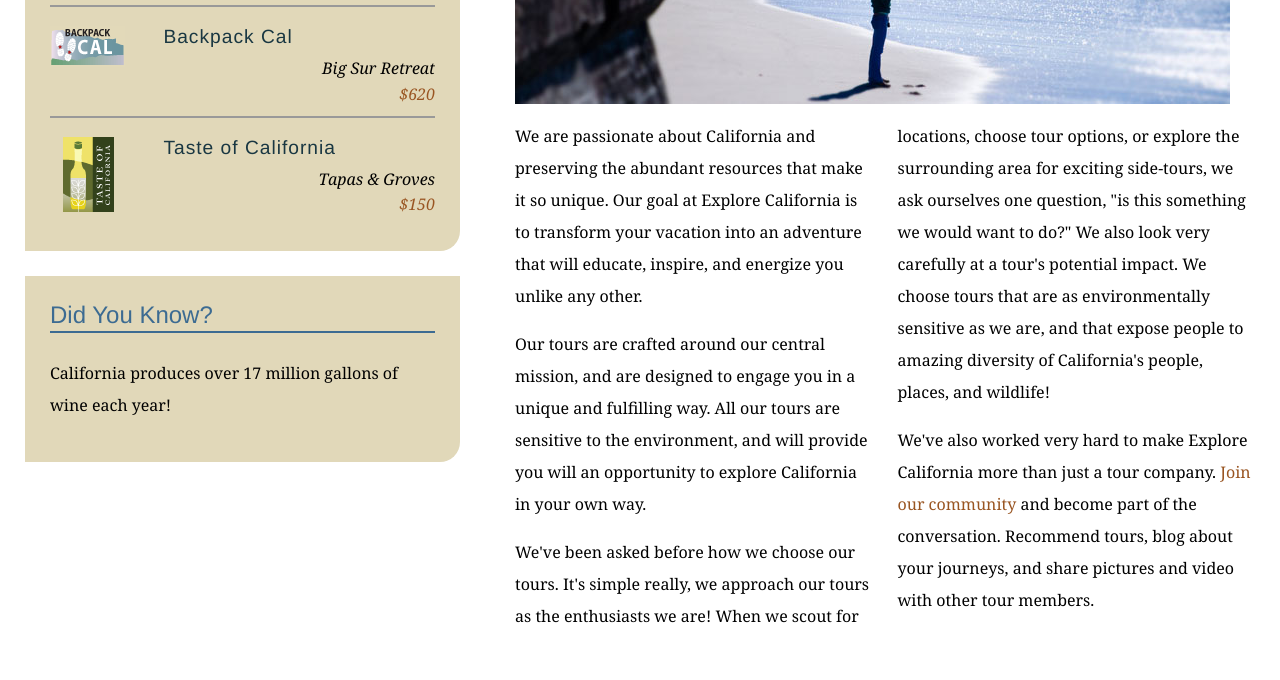
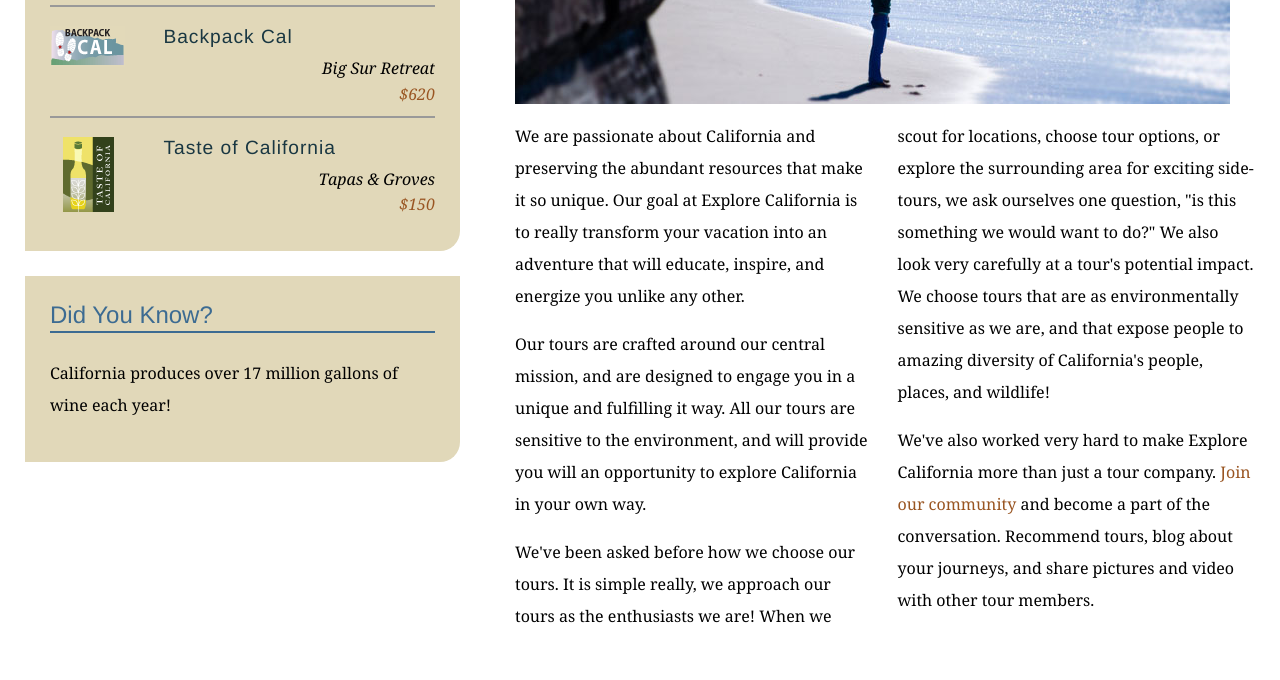
Before and after one commit to samiromic/explore_california, a plain HTML site: page explore_california/mission.html in a window 1280 px wide. Shown: the part 580-1260 px from the top of the page. Drawn offline with Linux system fonts and the light colour scheme.

Commit message:
Edited text in mission.html

```diff
--- a/explore_california/mission.html
+++ b/explore_california/mission.html
@@ -62,10 +62,10 @@
           <h1>Who we are</h1>
           <img src="assets/images/mission_look.jpg" alt="Looking out at the Pacific" class="articleImage" />
           <div class="multiCol">
-            <p>We are passionate about California and preserving the abundant resources that make it so unique. Our goal at Explore California is to transform your vacation into an adventure that will educate, inspire, and energize you unlike any other.</p>
-            <p>Our tours are crafted around our central mission, and are designed to engage you in a unique and fulfilling way. All our tours are sensitive to the environment, and will provide you will an opportunity to explore California in your own way.</p>
-            <p>We've been asked before how we choose our tours. It's simple really, we approach our tours as the enthusiasts we are! When we scout for locations, choose tour options, or explore the surrounding area for exciting side-tours, we ask ourselves one question, &quot;is this something we would want to do?&quot; We also look very carefully at a tour's potential impact. We choose tours that are as environmentally sensitive as we are, and that expose people to amazing diversity of California's people, places, and wildlife!</p>
-            <p>We've also worked very hard to make Explore California more than just a tour company. <a href="explorers/join.html">Join our community</a> and become part of the conversation. Recommend tours, blog about your journeys, and share pictures and video with other tour members.</p>
+            <p>We are passionate about California and preserving the abundant resources that make it so unique. Our goal at Explore California is to really transform your vacation into an adventure that will educate, inspire, and energize you unlike any other.</p>
+            <p>Our tours are crafted around our central mission, and are designed to engage you in a unique and fulfilling it way. All our tours are sensitive to the environment, and will provide you will an opportunity to explore California in your own way.</p>
+            <p>We've been asked before how we choose our tours. It is simple really, we approach our tours as the enthusiasts we are! When we scout for locations, choose tour options, or explore the surrounding area for exciting side-tours, we ask ourselves one question, &quot;is this something we would want to do?&quot; We also look very carefully at a tour's potential impact. We choose tours that are as environmentally sensitive as we are, and that expose people to amazing diversity of California's people, places, and wildlife!</p>
+            <p>We've also worked very hard to make Explore California more than just a tour company. <a href="explorers/join.html">Join our community</a> and become a part of the conversation. Recommend tours, blog about your journeys, and share pictures and video with other tour members.</p>
           </div>
         </div>
       </div>
```
